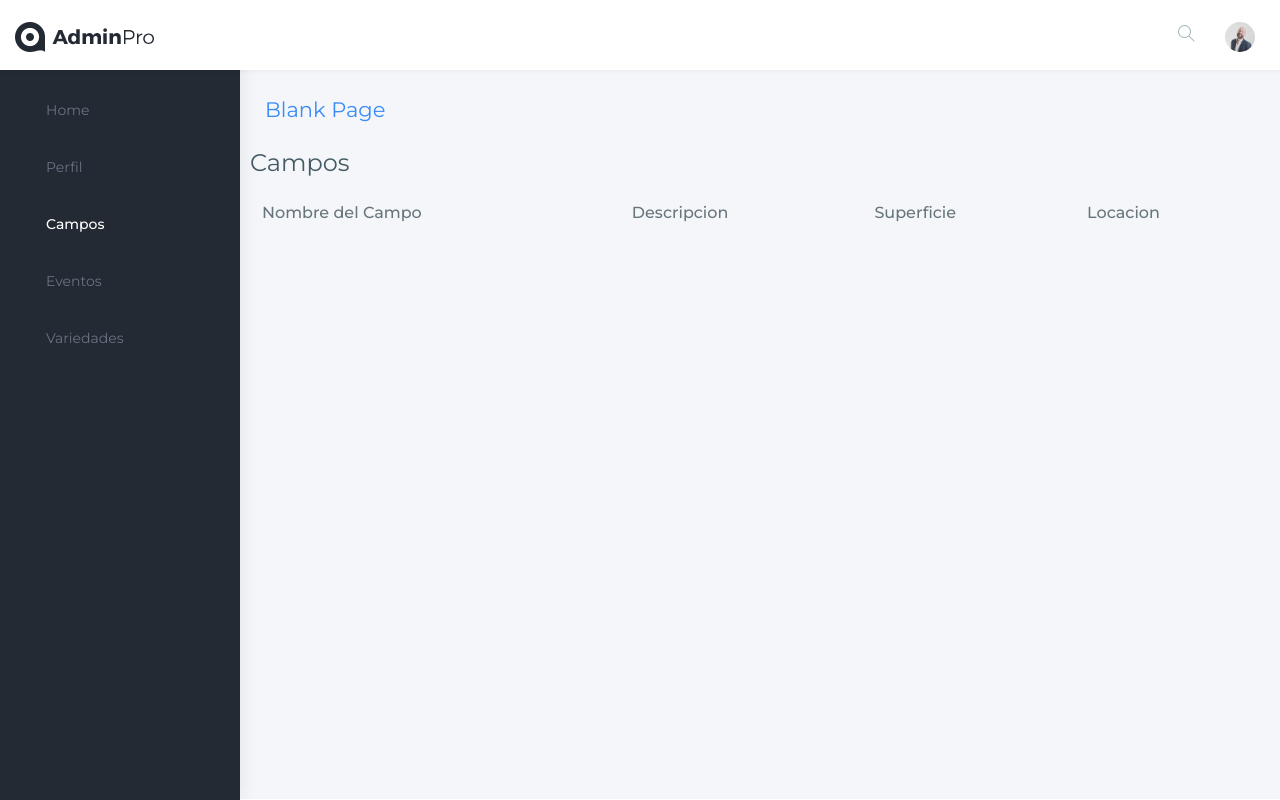
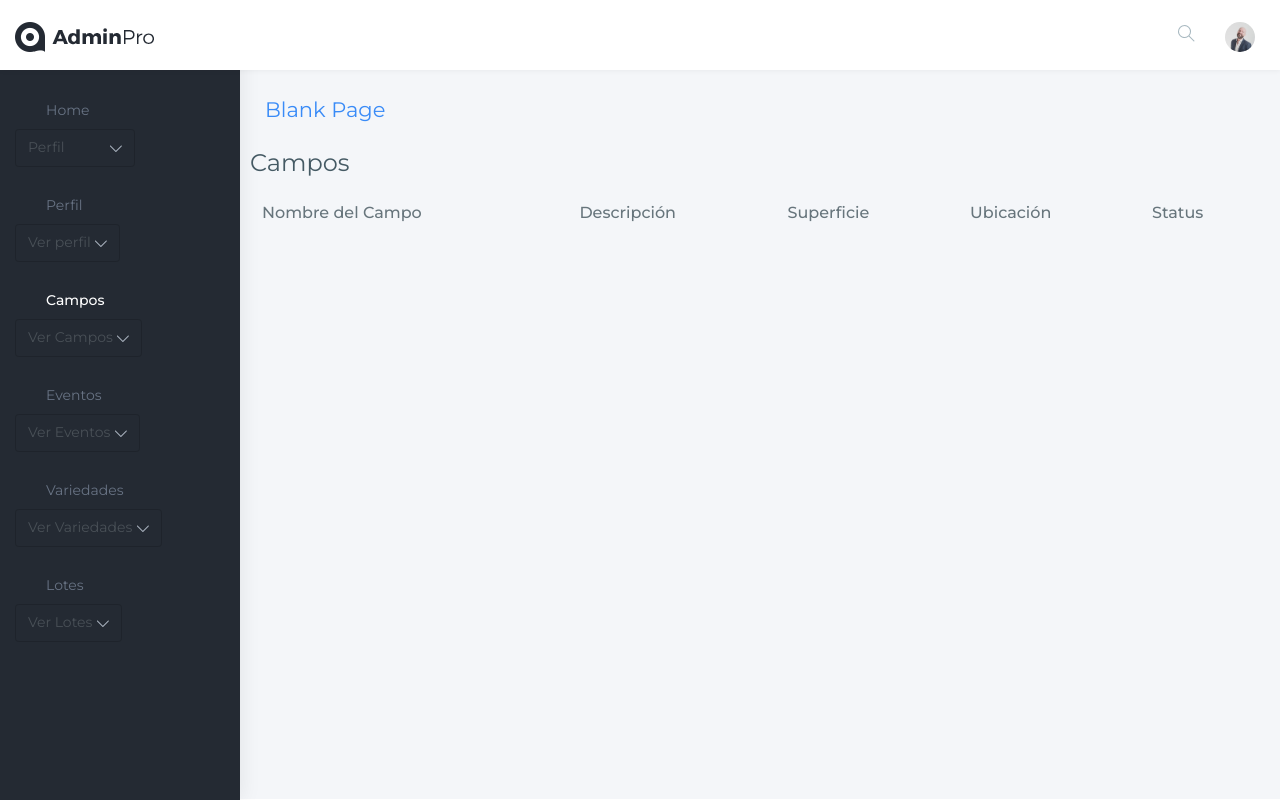
Before and after one commit to gabymq/frontEndPapas, an Angular app: page /#/campos in a window 1280 px wide. Built offline with nearby package versions, Linux system fonts and the light colour scheme; a web font is replaced by a local one.

Commit message:
fix-sidebar menus

```diff
--- a/src/app/app.module.ts
+++ b/src/app/app.module.ts
@@ -20,6 +20,7 @@ import { EventosComponent } from './pages/eventos/eventos.component';
 import { from } from 'rxjs';
 import { PagesComponent } from './pages/pages.component';
 import { PerfilComponent } from './pages/perfil/perfil.component';
+import { LotesComponent } from './pages/lotes/lotes.component';
 
 @NgModule({
   declarations: [
@@ -34,7 +35,8 @@ import { PerfilComponent } from './pages/perfil/perfil.component';
     VariedadesComponent,
     EventosComponent,
     PagesComponent,
-    PerfilComponent
+    PerfilComponent,
+    LotesComponent
   ],
   imports: [
     BrowserModule,
--- a/src/app/app.routes.ts
+++ b/src/app/app.routes.ts
@@ -8,6 +8,7 @@ import { EventosComponent } from "./pages/eventos/eventos.component";
 import { NopagefoundComponent } from "./shared/nopagefound/nopagefound.component";
 import { PagesComponent } from "./pages/pages.component";
 import { PerfilComponent } from "./pages/perfil/perfil.component";
+import { LotesComponent } from "./pages/lotes/lotes.component";
 
 
 const appRoutes: Routes = [
@@ -15,10 +16,11 @@ const appRoutes: Routes = [
     component: PagesComponent,
     children: [
       { path: 'home', component: HomeComponent },
-      {  path: 'campos', component: CamposComponent },
+      { path: 'campos', component: CamposComponent },
       { path: 'variedades', component: VariedadesComponent },
       { path: 'eventos', component: EventosComponent },
       { path: 'perfil', component: PerfilComponent },
+      { path: 'lotes', component: LotesComponent },
       { path: '', redirectTo: '/home', pathMatch: 'full' },
     ]
   },
--- a/src/app/pages/campos/campos.component.html
+++ b/src/app/pages/campos/campos.component.html
@@ -5,9 +5,10 @@
     <thead>
       <tr>
         <th>Nombre del Campo</th>
-        <th>Descripcion</th>
+        <th>Descripción</th>
         <th>Superficie</th>
-        <th>Locacion</th>
+          <th>Ubicación</th>
+          <th>Status</th>
 
       </tr>
     </thead>
--- /dev/null
+++ b/src/app/pages/lotes/lotes.component.html
@@ -0,0 +1,26 @@
+<div class="row">
+    <h2>Lotes</h2>
+
+    <table class="table">
+      <thead>
+        <tr>
+          <th>Nombre del Lote</th>
+          <th>Descripcion</th>
+          <th>Numero</th>
+          <th>Peso</th>
+          <th>Cantidad de arpillas</th>
+          <th>Ubicación</th>
+          <th>Status</th>
+
+        </tr>
+      </thead>
+      <tbody>
+        <tr>
+          <th></th>
+          <th></th>
+          <th></th>
+          <th></th>
+        </tr>
+      </tbody>
+    </table>
+  </div>
--- /dev/null
+++ b/src/app/pages/lotes/lotes.component.ts
@@ -0,0 +1,15 @@
+import { Component, OnInit } from '@angular/core';
+
+@Component({
+  selector: 'app-lotes',
+  templateUrl: './lotes.component.html',
+  styles: []
+})
+export class LotesComponent implements OnInit {
+
+  constructor() { }
+
+  ngOnInit() {
+  }
+
+}
--- a/src/app/shared/sidebar/sidebar.component.html
+++ b/src/app/shared/sidebar/sidebar.component.html
@@ -7,11 +7,90 @@
         <!-- Sidebar navigation-->
         <nav class="sidebar-nav">
             <ul id="sidebarnav">
-                        <li> <a class="waves-effect waves-dark"[routerLink]="['/home']" aria-expanded="false"><i class="mdi mdi-gauge"></i><span class="hide-menu">Home</span></a></li>
-                        <li> <a class="waves-effect waves-dark" [routerLink]="['/perfil']" aria-expanded="false"><i class="mdi mdi-account-check"></i><span class="hide-menu">Perfil</span></a></li>
-                        <li> <a class="waves-effect waves-dark" [routerLink]="['/campos']" aria-expanded="false"><i class="mdi mdi-table"></i><span class="hide-menu">Campos</span></a></li>
-                        <li> <a class="waves-effect waves-dark" [routerLink]="['/eventos']" aria-expanded="false"><i class="mdi mdi-emoticon"></i><span class="hide-menu">Eventos</span></a></li>
-                        <li> <a class="waves-effect waves-dark" [routerLink]="['/variedades']" aria-expanded="false"><i class="mdi mdi-emoticon"></i><span class="hide-menu">Variedades</span></a></li>
+                <li>
+                  <a class="waves-effect waves-dark"[routerLink]="['/home']" aria-expanded="false"><i class="mdi mdi-home"></i>
+                    <span class="hide-menu"  >Home
+                    <div>
+                        <select class="browser-default custom-select">
+                            <option>Perfil</option>
+                            <option>Campos</option>
+                            <option>Eventos</option>
+                            <option>Variedades</option>
+                            <option>Lotes</option>
+                        </select>
+                    </div>
+                    </span>
+                  </a>
+                </li>
+
+                <li>
+                  <a class="waves-effect waves-dark" [routerLink]="['/perfil']" aria-expanded="false"><i class="mdi mdi-account-check"></i>
+                    <span class="hide-menu">Perfil
+                      <div>
+                        <select class="browser-default custom-select">
+                            <option>Ver perfil</option>
+                            <option>Crear</option>
+                            <option>Editar</option>
+                            <option>Borrar</option>
+                        </select>
+                      </div>
+                    </span>
+                  </a>
+                </li>
+
+                <li> <a class="waves-effect waves-dark" [routerLink]="['/campos']" aria-expanded="false"><i class="mdi mdi-panorama"></i>
+                  <span class="hide-menu">Campos
+                    <div>
+                        <select class="browser-default custom-select">
+                            <option>Ver Campos</option>
+                            <option>Crear</option>
+                            <option>Editar</option>
+                            <option>Borrar</option>
+                        </select>
+                    </div>
+                </span>
+                  </a>
+                </li>
+
+                <li> <a class="waves-effect waves-dark" [routerLink]="['/eventos']" aria-expanded="false"><i class="mdi mdi-format-list-bulleted"></i>
+                  <span class="hide-menu">Eventos
+                    <div>
+                        <select class="browser-default custom-select">
+                            <option>Ver Eventos</option>
+                            <option>Crear</option>
+                            <option>Editar</option>
+                        </select>
+                    </div>
+                    </span>
+                  </a>
+                </li>
+
+                <li> <a class="waves-effect waves-dark" [routerLink]="['/variedades']" aria-expanded="false"><i class="mdi mdi-barley"></i>
+                    <span class="hide-menu">Variedades
+                      <div>
+                          <select class="browser-default custom-select">
+                              <option>Ver Variedades</option>
+                              <option>Crear</option>
+                              <option>Editar</option>
+                              <option>Borrar</option>
+                          </select>
+                      </div>
+                    </span>
+                  </a>
+                </li>
+
+                <li> <a class="waves-effect waves-dark" [routerLink]="['/lotes']" aria-expanded="false"><i class="mdi mdi-truck"></i>
+                    <span class="hide-menu">Lotes
+                      <div>
+                          <select class="browser-default custom-select">
+                              <option>Ver Lotes</option>
+                              <option>Crear</option>
+                              <option>Editar</option>
+                          </select>
+                      </div>
+                    </span>
+                  </a>
+                </li>
             </ul>
 
         </nav>
```
Lines whose indentation alone changed are shown as unchanged.
